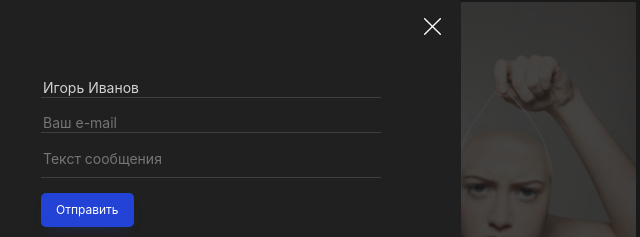
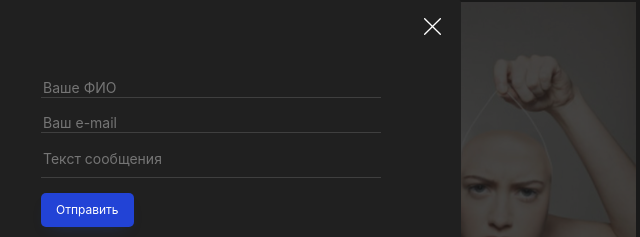
Before and after one commit to natalia-0729/Psychologist-s-blog, a plain HTML site: page post_1.html in a window 1280 px wide. Both pictures are taken after a click on the button "Написать мне". Shown: the part 206-443 px from the top of the page, 429-1069 px from the left. Drawn offline with nearby package versions, Linux system fonts and the light colour scheme; files that its build step writes are made by us from their sources.

Commit message:
Update post_1.html

```diff
--- a/post_1.html
+++ b/post_1.html
@@ -104,7 +104,7 @@
           <div class="profile__inf entrance__inf">
 
             <div class="form__group">
-              <input class="form__control" type="text" placeholder="Ваше имя" value="Игорь Иванов">
+              <input class="form__control" type="text" placeholder="Ваше ФИО">
             </div>
 
             <div class="form__group">
```
